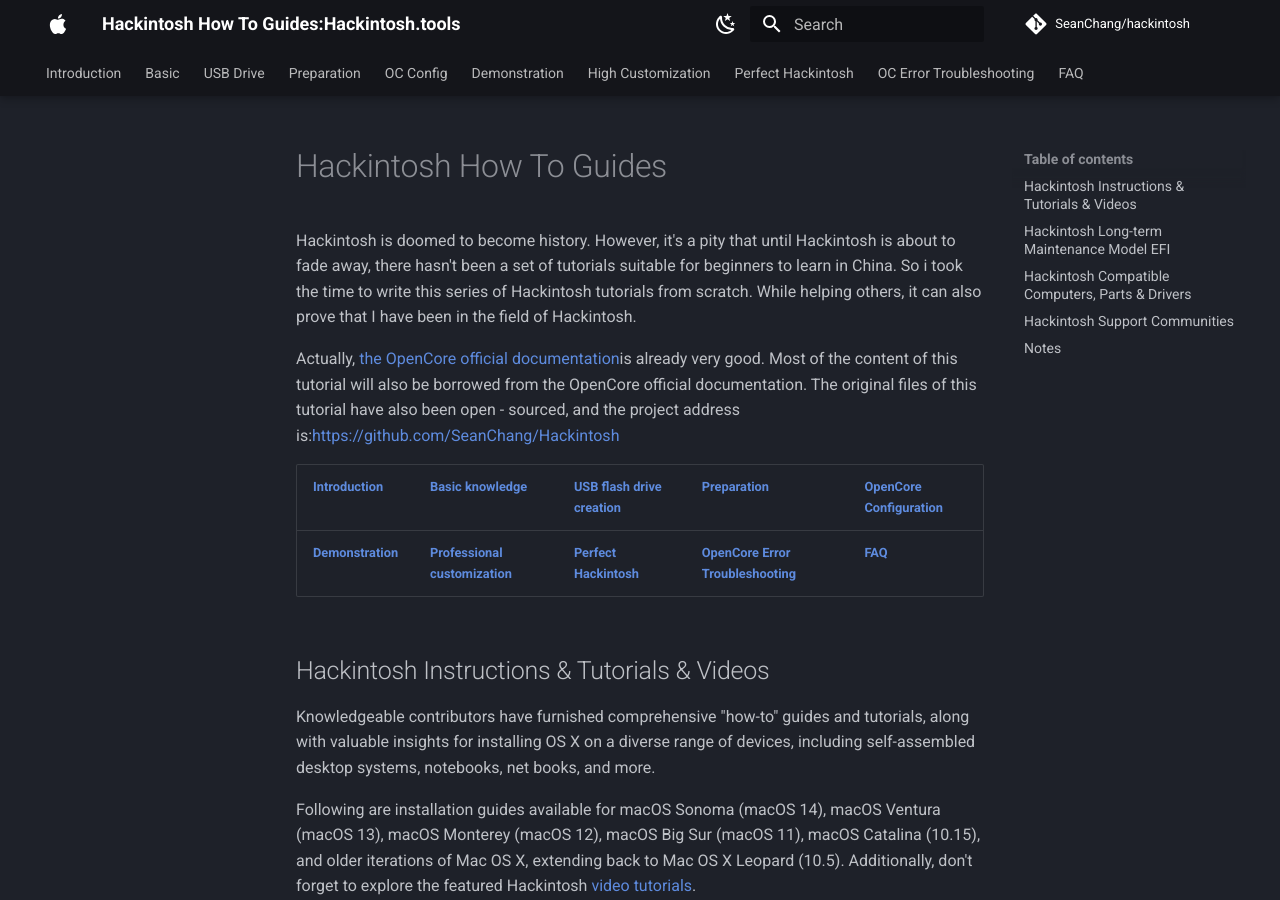
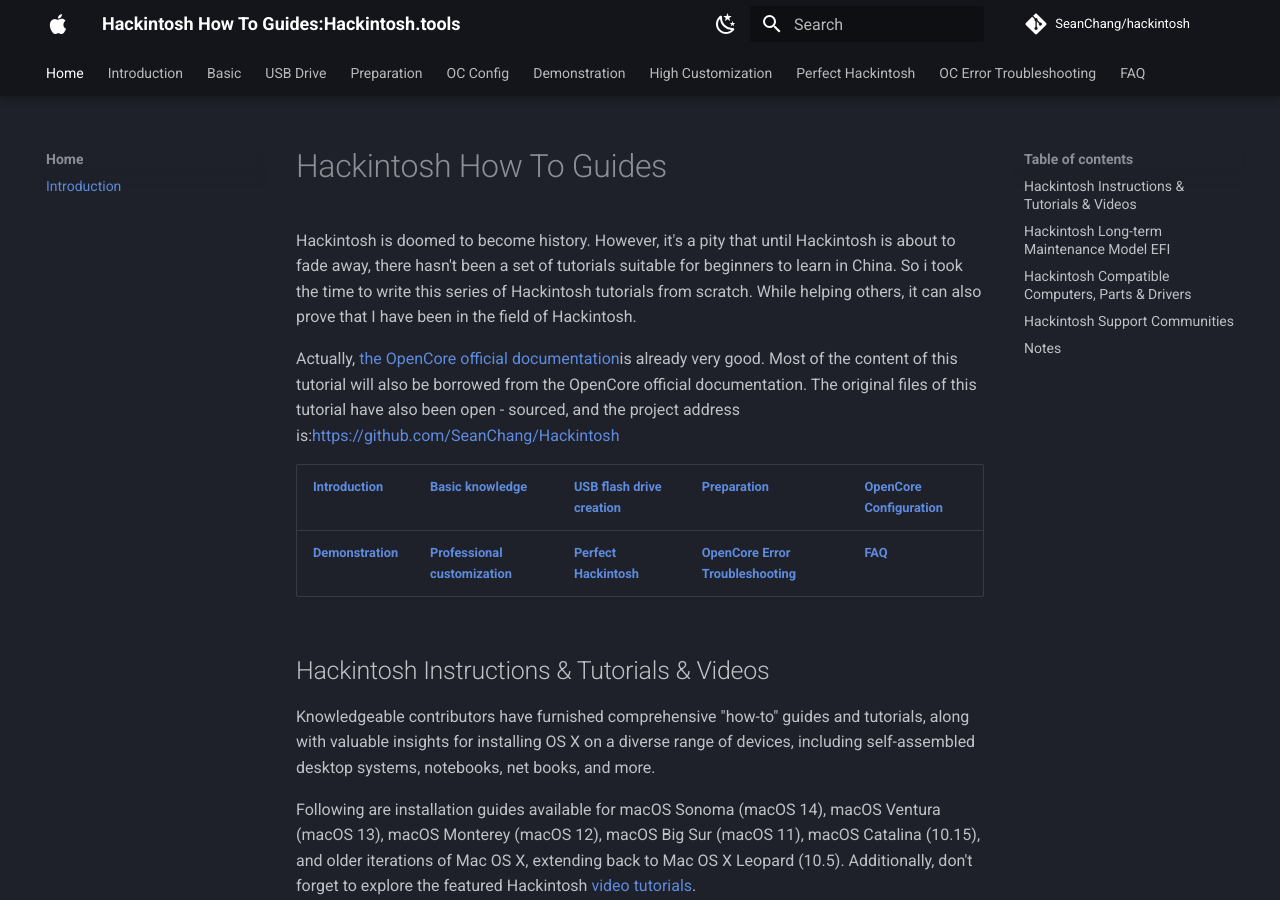
Before and after one commit to SeanChang/Hackintosh, an MkDocs documentation site: the page built from docs/index.md, in a window 1280 px wide and 900 px high. Built offline with MkDocs 1.6.1 and Material for MkDocs 9.7.7, drawn with Linux system fonts in a browser that asks for light colours; comment, search, counter and statistics services are not loaded; some of the changed lines change nothing that is shown.

Commit message:
Update mkdocs.yml

```diff
--- a/mkdocs.yml
+++ b/mkdocs.yml
@@ -51,6 +51,8 @@
       link: https://www.xuanyuan.me/blog
       name: xuanyuan.me
 nav:
+  - Home:
+    - Introduction: "index.md"
   - Introduction:
     - Background: "Introduction/Background.md"
     - Precautions: "Introduction/Precautions.md"
```
